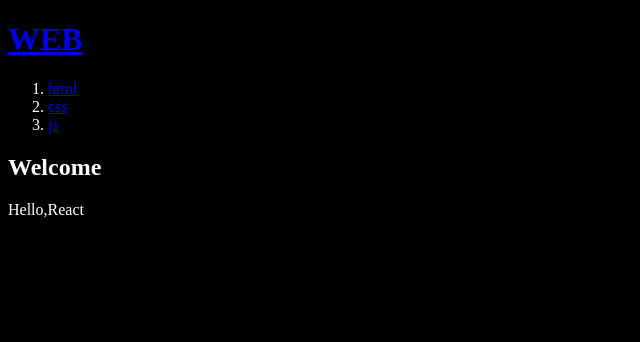
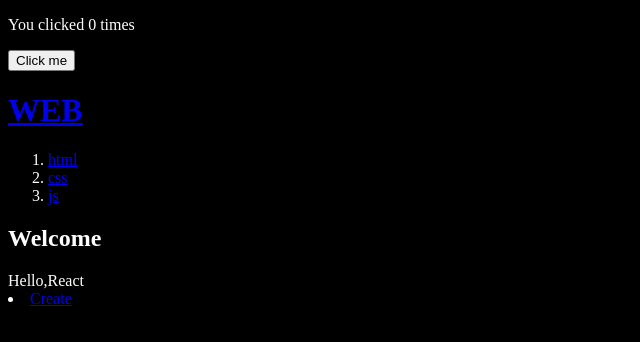
Before and after one commit to jwson-automation/Study-React-Theory, a React (Create React App) app: page / in a window 1280 px wide. Shown: the top 342 px of the page, without its empty margins (0-640 px from the left). Built offline with nearby package versions, Linux system fonts and the light colour scheme.

Commit message:
react 생활코딩 완강!

```diff
--- a/src/App.js
+++ b/src/App.js
@@ -1,5 +1,19 @@
 import './App.css';
 import {useState} from 'react';
+
+// ---------------------------------------------------
+function Example_button(){
+  const [count, setCount] = useState(0);
+
+  return (
+    <div>
+      <p> You clicked {count} times </p>
+      <button onClick={()=> setCount(count+1)}>Click me</button>
+    </div>
+  );
+}
+
+
 
 // ---------------------------------------------------
 function Article(props){
@@ -7,9 +21,6 @@
     <h2>{props.title}</h2>
     {props.body}
   </article>}
-
-
-
 // ---------------------------------------------------
 function Header(props){
   return <header>
@@ -18,65 +29,156 @@
     props.onChangeMode();
   }}>{props.title}</a></h1>
  </header>}
-
-
-
 // ---------------------------------------------------
 function Nav(props){
     const lis = []
+// ---------------------------------------------------반복문을 사용해서 topics배열을 lis에 넣어줌
       for(let i=0; i<props.topics.length; i++)
          {let t = props.topics[i];
-    lis.push(<li key={t.id}>
-      <a href="{'/read/'+t.id}" onClick={event=>{
-      event.preventDefault();
-      // props.onChangeMode(Number(event.target.id));
-      // console.log(event.target.id);
-      // props.onChangeMode(Number(props.id));
-      // console.log(props.id); 왜 안될까
-      props.onChangeMode(Number(t.id));
-      console.log(t.id);
-      }} id={t.id}>{t.title}</a></li>)
-  }
+          lis.push(
+          <li key={t.id}>
+          <a  href="{'/read/'+t.id}"
+              onClick={event=>{event.preventDefault();
+                                props.onChangeMode(Number(t.id)); }}
+          // props.onChangeMode(Number(event.target.id)); 이걸로도 변경 가능
+
+          id={t.id}>{t.title}</a>
+          </li>)}
   return <nav>
             <ol>
               {lis}
             </ol>
   </nav>}
 
+  // ---------------------------------------------------
+function Create(props){
+  return <article>
+  <h2>Create</h2>
+  <form onSubmit={event=>{
+    event.preventDefault();
+    const body = event.target.body.value;
+    const title = event.target.title.value;
 
-
+    props.onCreate(title, body);
+  }}>
+    <p><input type ="text" name = "title" placeholder="title"></input></p>
+    <p><textarea name ="body" placeholder ="body"></textarea></p>
+    <p><input type ="submit" value ="create"></input></p>
+  </form>
+  </article>
+}
 
 // Main-----------------------------------------------
 function App() {
-  const topics = [
+  const [topics, setTopics] = useState([
     {id:1, title:'html' , body:'html is...'},
     {id:2, title:'css' , body:'css is...'},
     {id:3, title:'js' , body:'js is...'}
-  ]
-
+  ]);
   // const _mode = useState('WELCOME');
   // const mode = _mode[0];
   // const setMode = _mode[1]
   const [mode, setMode] = useState('WELCOME');
   const [id, setId] = useState(null);
+  const [nextId, setNextId] = useState(4);
+  let content =null;
+  let contextControl = null;
+// ---------------------------------------------------
+function Update(props) {
+  const [title, setTitle] = useState(props.title)
+  const [body, setBody] = useState(props.body)
+return <article>
+<h2>Update</h2>
+<form onSubmit={event=>{
+  event.preventDefault();
+  const title = event.target.title.value;
+  const body = event.target.body.value;
+  props.onUpdate(title, body);
+}}>
+  <p><input type ="text" name = "title" placeholder="title" value ={title}
+  onChange={event=>{
+    setTitle(event.target.value);
+    }}></input></p>
 
-  let content =null;
+  <p><input name ="body" placeholder ="body" value = {body}
+  onChange ={event=>{
+    setBody(event.target.value)
+    }}></input></p>
 
+  <p><input type ="submit" value ="update"></input></p>
+</form>
+</article>
+}
+
+// ---------------------------------------------------
   if (mode==='WELCOME'){
     content = <Article title="Welcome" body="Hello,React"></Article>
-  }else if(mode==='READ'){
+  }//---------------------------------------------------
+  else if(mode==='READ'){
     let title, body = null;
             for(let i=0; i<topics.length; i++){
               // console.log(topics[i].id, id);
               if(topics[i].id === id){
                 title = topics[i].title;
-        body = topics[i].body;
+                body = topics[i].body;}
+            }
+    content = <Article title={title} body={body}></Article>
+    contextControl = <>
+       <li><a href ={"/update"+id} onClick={
+       event=>{event.preventDefault();
+       setMode('UPDATE');
+       }}>
+        Update
+       </a></li>
+       <li><input type ="button" value="Delete" onClick={()=>
+      {const newTopics = [];
+       for (let i=0; i<topics.length; i++){
+        if(topics[i].id !== id){
+          newTopics.push(topics[i]);
         }
        }
-    content = <Article title={title} body={body}></Article>
+       setTopics(newTopics);
+      }}></input></li>
+        </>
+  }//---------------------------------------------------
+  else if(mode==='CREATE'){
+    content = <Create onCreate={(_title, _body)=>{
+      const newTopic = { id:nextId, title:_title, body:_body}
+      const newTopics = [...topics]
+      newTopics.push(newTopic)
+      setTopics(newTopics)
+      setId(nextId);
+      setNextId(nextId+1);
     }
+    }> </Create>
+  }else if (mode ==='UPDATE'){
+    let title, body = null;
+            for(let i=0; i<topics.length; i++){
+              // console.log(topics[i].id, id);
+              if(topics[i].id === id){
+                title = topics[i].title;
+                body = topics[i].body;}
+            }
+  content= <Update title ={title} body={body} onUpdate = {(title, body) =>{
+    console.log(title, body);
+    const newTopics =[...topics]
+    const updatedTopic ={id:id, title:title, body:body}
+
+    for(let i=0; i < newTopics.length; i++)
+    if(newTopics[i].id === id){
+      newTopics[i] = updatedTopic;
+    }
+    setTopics(newTopics);
+    setMode('READ');
+
+
+  }
+  }></Update>}
+
+  // ---------------------------------------------------
   return (
     <div>
+      <Example_button></Example_button>
       <Header title="WEB" onChangeMode={()=>{
         setMode('WELCOME');
       }}></Header>
@@ -84,7 +186,12 @@
        setMode('READ');
        setId(_id);
        }}></Nav>
+{/* --------------------------------------------------- */}
        {content}
+{/* --------------------------------------------------- */}
+        <li><a href ="/create" onClick={event=>{event.preventDefault()
+        setMode('CREATE');}}>Create</a>
+        {contextControl}</li>
 
     </div>
   );}
```
Lines whose indentation alone changed are shown as unchanged.
